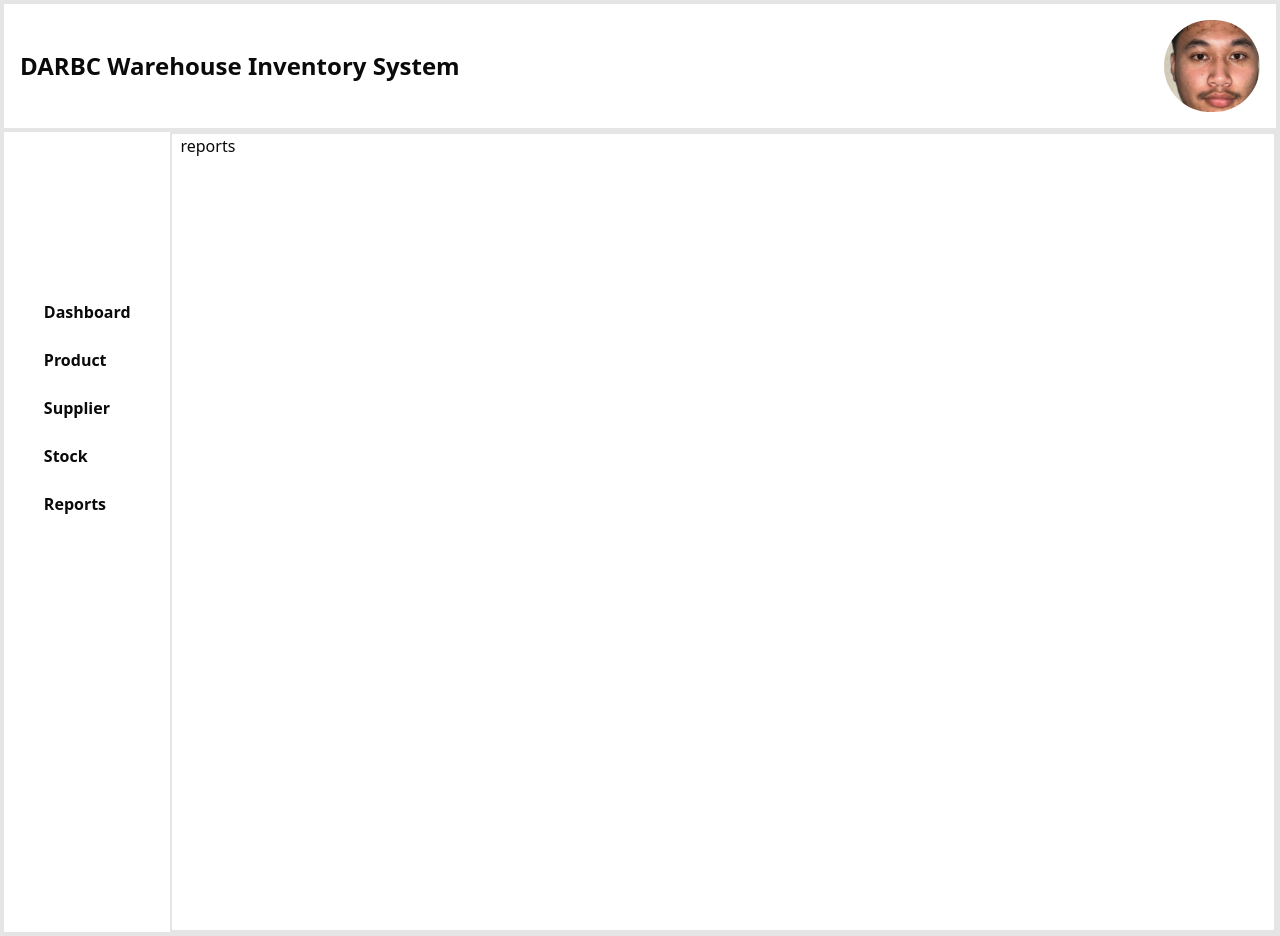
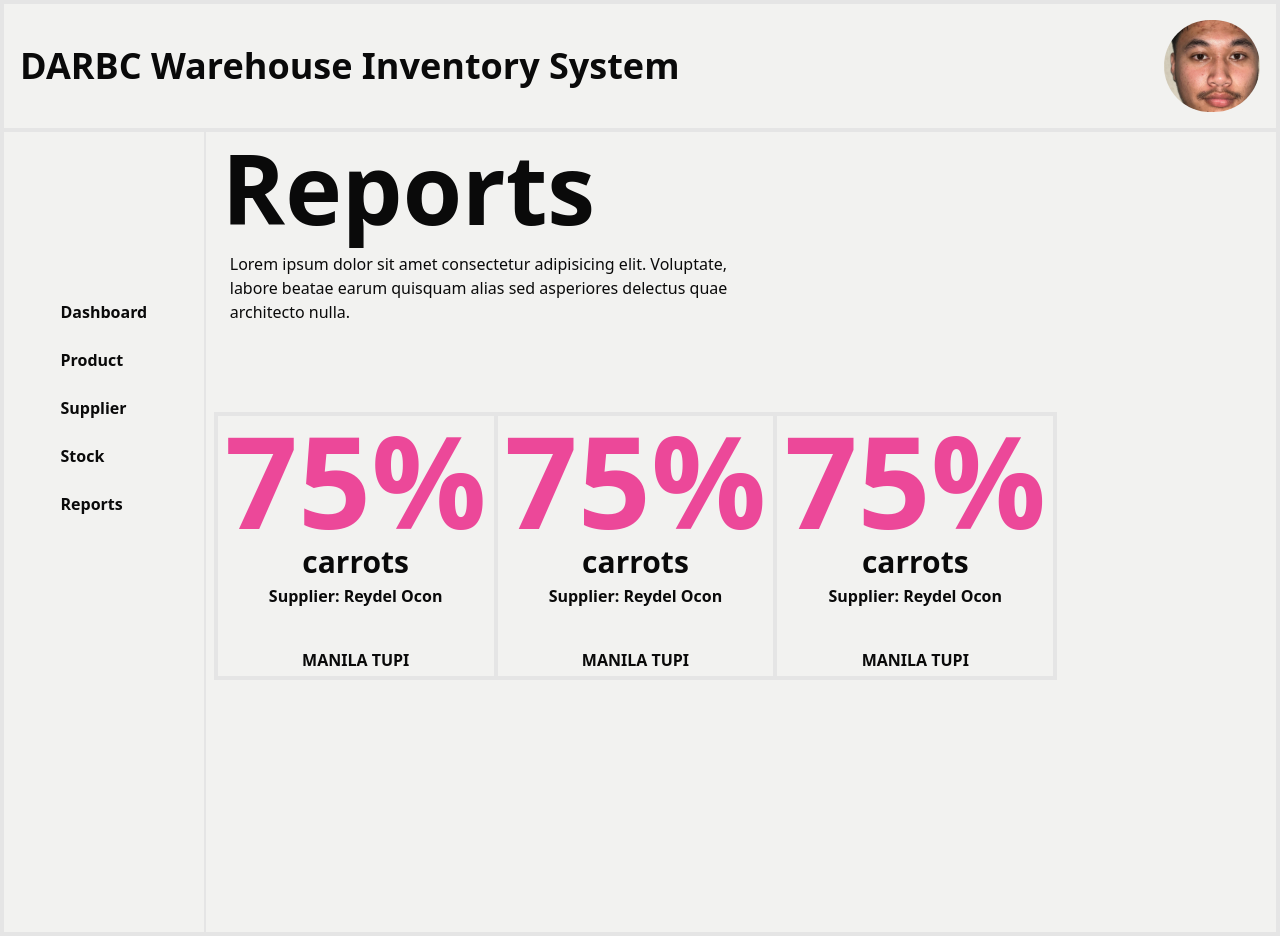
Before and after one commit to reydelshit/jed-inventory, a React (Vite) app: page /reports in a window 1280 px wide. Built offline with nearby package versions, Linux system fonts and the light colour scheme.

Commit message:
added: reports

```diff
--- a/src/App.tsx
+++ b/src/App.tsx
@@ -13,7 +13,7 @@ import PageHeader from './components/PageHeader';
 
 function App() {
   return (
-    <div className="p-4">
+    <div className="p-4 ">
       <PageHeader title="Dashboard" display="true" description="" />
 
       <div className="mt-[5rem] flex flex-col">
--- a/src/components/Header.tsx
+++ b/src/components/Header.tsx
@@ -3,7 +3,7 @@ import pfp from '../assets/pfp.jpg';
 export default function Header() {
   return (
     <header className="h-[8rem] border-2 flex items-center p-4 justify-between">
-      <h1 className="text-2xl font-bold">DARBC Warehouse Inventory System</h1>
+      <h1 className="text-4xl font-bold">DARBC Warehouse Inventory System</h1>
 
       <img
         className="h-full w-[6rem] rounded-full object-cover"
--- a/src/components/PageHeader.tsx
+++ b/src/components/PageHeader.tsx
@@ -8,7 +8,7 @@ export default function PageHeader({
   description: string;
 }) {
   return (
-    <div className="text-start p-2 border-2">
+    <div className="text-start p-2">
       {display === 'true' ? (
         <div className="text-2xl font-bold text-pink-500">HELLO, JED</div>
       ) : null}
--- a/src/components/Sidebar.tsx
+++ b/src/components/Sidebar.tsx
@@ -1,7 +1,7 @@
 import { Link } from 'react-router-dom';
 export default function Sidebar() {
   return (
-    <div className="font-bold w-[12rem] h-screen flex flex-col items-center justify-center">
+    <div className="font-bold w-[15rem] h-screen flex flex-col items-center justify-center border-r-2">
       <div className="mt-[-15rem]">
         <Link className="p-2 mb-2 flex items-center gap-2" to="/">
           {/* <RxDashboard className="text-md h-[1.5rem] w-[1.5rem]" /> Dashboard */}
--- a/src/components/pages/Product.tsx
+++ b/src/components/pages/Product.tsx
@@ -58,6 +58,7 @@ export default function Product() {
   >([]);
 
   const navigate = useNavigate();
+
   const handleChangeImage = (e: React.ChangeEvent<HTMLInputElement>) => {
     const data = new FileReader();
     data.readAsDataURL(e.target.files![0]);
@@ -166,10 +167,10 @@ export default function Product() {
               return (
                 <div
                   key={index}
-                  className="flex gap-2 w-full border-2 mt-[2rem] p-2 border-pink-500 rounded-md font-bold "
+                  className="flex gap-4 w-full border-2 mt-[2rem] p-2 rounded-md font-bold bg-white h-[25rem]"
                 >
                   <img
-                    className="h-[15rem] w-[20rem] object-cover block rounded-md"
+                    className="h-full w-[20rem] object-cover block rounded-md"
                     src={prod.product_image}
                     alt=""
                   />
@@ -197,22 +198,24 @@ export default function Product() {
             >
               Add Product
             </Button>
-            <Button className="bg-pink-500">Add Stock</Button>
+            <Button onClick={() => navigate('/stock')} className="bg-pink-500">
+              Add Stock
+            </Button>
           </div>
           <div className="grid grid-cols-2 gap-2 w-full">
             {product
               .map((product, index) => {
                 return (
-                  <div key={index} className="h-[20rem]">
+                  <div key={index} className="h-[20rem] p-4 ">
                     <img
-                      className="h-[80%] w-full object-cover rounded-md cursor-pointer hover:opacity-50"
+                      className="h-[80%] w-full object-cover rounded-3xl cursor-pointer hover:opacity-50"
                       src={product.product_image}
                       onMouseOver={() => handleMouseOver(product.product_id)}
                       onMouseLeave={() => handleMouseLeave()}
                       alt="product"
                     />
                     <div className="p-2">
-                      <h1 className="font-bold uppercase text-2xl text-pink-500">
+                      <h1 className="font-bold uppercase text-2xl ">
                         {product.product_name}
                       </h1>
                       <p className="text-sm">{product.stocks} stocks</p>
--- a/src/components/pages/ProductsAll.tsx
+++ b/src/components/pages/ProductsAll.tsx
@@ -59,7 +59,7 @@ export default function ProductsAll() {
               <TableHead className="text-white">Product Name</TableHead>
               <TableHead className="text-white">Date Expiration</TableHead>
               <TableHead className="text-white">Status</TableHead>
-              <TableHead className="text-white">Quantity</TableHead>
+              <TableHead className="text-white">Stocks</TableHead>
               <TableHead className="text-white w-[5rem]">Actions</TableHead>
             </TableRow>
           </TableHeader>
--- /dev/null
+++ b/src/components/pages/Reports.tsx
@@ -0,0 +1,39 @@
+import PageHeader from '../PageHeader';
+
+export default function Reports() {
+  return (
+    <div>
+      <PageHeader
+        title="Reports"
+        display="false"
+        description="    Lorem ipsum dolor sit amet consectetur adipisicing elit. Voluptate, labore beatae earum quisquam alias sed asperiores delectus quae architecto nulla."
+      />
+
+      <div className="border-2 mt-[5rem] flex justify-between w-[80%]">
+        <div className="flex justify-center w-[20rem] border-2 flex-col items-center leading-8">
+          <h1 className="text-9xl text-pink-500 font-bold">75%</h1>
+          <p className="font-bold text-3xl">carrots</p>
+          <p className="font-bold text-1xl mb-[2rem]">Supplier: Reydel Ocon</p>
+
+          <p className="font-bold text-1xl">MANILA TUPI</p>
+        </div>
+
+        <div className="flex justify-center w-[20rem] border-2 flex-col items-center leading-8">
+          <h1 className="text-9xl text-pink-500 font-bold">75%</h1>
+          <p className="font-bold text-3xl">carrots</p>
+          <p className="font-bold text-1xl mb-[2rem]">Supplier: Reydel Ocon</p>
+
+          <p className="font-bold text-1xl">MANILA TUPI</p>
+        </div>
+
+        <div className="flex justify-center w-[20rem] border-2 flex-col items-center leading-8">
+          <h1 className="text-9xl text-pink-500 font-bold">75%</h1>
+          <p className="font-bold text-3xl">carrots</p>
+          <p className="font-bold text-1xl mb-[2rem]">Supplier: Reydel Ocon</p>
+
+          <p className="font-bold text-1xl">MANILA TUPI</p>
+        </div>
+      </div>
+    </div>
+  );
+}
--- a/src/components/pages/Stock.tsx
+++ b/src/components/pages/Stock.tsx
@@ -80,12 +80,14 @@ export default function Stock() {
       .post('http://localhost/jed-inventory/stock.php', {
         product_name: selectedProduct,
         quantity: quantity,
+        product_id: selectedProductId,
         type: 'Stock In',
       })
       .then((res) => {
         console.log(res.data);
         setShowStockFormStockIn(false);
         getAllStockHistory();
+        getAllProducts();
       });
   };
 
@@ -95,12 +97,14 @@ export default function Stock() {
       .post('http://localhost/jed-inventory/stock.php', {
         product_name: selectedProduct,
         quantity: quantity,
+        product_id: selectedProductId,
         type: 'Stock Out',
       })
       .then((res) => {
         console.log(res.data);
         setShowStockFormStockOut(false);
         getAllStockHistory();
+        getAllProducts();
       });
   };
 
@@ -116,6 +120,7 @@ export default function Stock() {
         <div className="w-[30rem]">
           <div className="mt-[2rem] w-full flex justify-end">
             <Input
+              onChange={(e) => setSearchProduct(e.target.value)}
               placeholder="search product"
               className="w-[15rem] border-2 border-pink-500"
             />
@@ -174,9 +179,13 @@ export default function Stock() {
         </div>
 
         <div className="w-[80%]">
-          <h1 className="font-bold text-3xl py-5 text-end">
-            STOCK IN AND STOCK OUT HISTORY
-          </h1>
+          <div className="flex justify-between items-center">
+            <h1 className="font-bold text-3xl py-5">
+              STOCK IN AND STOCK OUT HISTORY
+            </h1>
+            <Button className="bg-pink-500">Export Report</Button>
+          </div>
+
           <Table className="border-2">
             <TableHeader className="bg-pink-500 text-white">
               <TableRow>
--- a/src/components/pages/Supplier.tsx
+++ b/src/components/pages/Supplier.tsx
@@ -24,6 +24,7 @@ type SupplierDetails = {
 export default function Supplier() {
   const [supplierDetails, setSupplierDetails] = useState({});
   const [suppliers, setSuppliers] = useState<SupplierDetails[]>([]);
+  const [searchSupplier, setSearchSupplier] = useState('' as string);
 
   const handleInputChange = (e: React.ChangeEvent<HTMLInputElement>) => {
     const { name, value } = e.target;
@@ -55,7 +56,7 @@ export default function Supplier() {
   }, []);
 
   return (
-    <div className="border-2 p-4">
+    <div className=" p-4">
       <div>
         <PageHeader
           title="Supplier"
@@ -65,8 +66,7 @@ export default function Supplier() {
       </div>
       <div className="mt-[2rem]">
         <div className="flex w-full justify-between gap-10">
-          <div className="w-[40rem] border-2 p-2">
-            <h1 className="font-bold text-2xl">Supplier Info</h1>
+          <div className="w-[40rem] p-4 bg-white rounded-lg">
             <form onSubmit={handleSubmit}>
               <div>
                 <Label>Supplier Name</Label>
@@ -88,15 +88,21 @@ export default function Supplier() {
                 <Input onChange={handleInputChange} name="address" />
               </div>
 
-              <Button type="submit" className="mt-2">
+              <Button type="submit" className="mt-2 bg-pink-500">
                 Submit
               </Button>
             </form>
           </div>
 
           <div className="w-full">
-            <Table className="border-2">
-              <TableCaption>A list of your recent invoices.</TableCaption>
+            <div className="mt-[2rem] w-full flex justify-end my-2">
+              <Input
+                onChange={(e) => setSearchSupplier(e.target.value)}
+                placeholder="search supplier"
+                className="w-[20rem] border-2 border-pink-500 bg-white"
+              />
+            </div>
+            <Table className="border-2 bg-white">
               <TableHeader className="bg-pink-500 text-white">
                 <TableRow>
                   <TableHead className="text-white">Supplier</TableHead>
@@ -107,9 +113,13 @@ export default function Supplier() {
                 </TableRow>
               </TableHeader>
               <TableBody>
-                {suppliers.map((supplier) => {
+                {suppliers
+                  .filter((supplier) =>
+                    supplier.supplier_name.includes(searchSupplier),
+                  )
+                  .map((supplier, index) => {
                     return (
-                    <TableRow>
+                      <TableRow key={index}>
                         <TableCell>{supplier.supplier_name}</TableCell>
                         <TableCell>{supplier.product_supplied}</TableCell>
                         <TableCell>{supplier.address}</TableCell>
--- a/src/components/root/Root.tsx
+++ b/src/components/root/Root.tsx
@@ -12,7 +12,7 @@ export default function Root() {
       <Header />
       <div className="flex border-2">
         <Sidebar />
-        <div className="w-full border-2 px-2">
+        <div className="w-full px-2">
           {location.pathname === '/' ? <App /> : <Outlet />}
         </div>
       </div>
--- a/src/index.css
+++ b/src/index.css
@@ -74,3 +74,7 @@
     @apply bg-background text-foreground;
   }
 }
+
+body {
+  background-color: #f2f2f0;
+}
--- a/src/main.tsx
+++ b/src/main.tsx
@@ -7,6 +7,7 @@ import Product from './components/pages/Product.tsx';
 import Supplier from './components/pages/Supplier.tsx';
 import ProductsAll from './components/pages/ProductsAll.tsx';
 import Stock from './components/pages/Stock.tsx';
+import Reports from './components/pages/Reports.tsx';
 
 const router = createBrowserRouter([
   {
@@ -34,7 +35,7 @@ const router = createBrowserRouter([
       },
       {
         path: '/reports',
-        element: <h1>reports</h1>,
+        element: <Reports />,
       },
     ],
   },
```
Lines whose indentation alone changed are shown as unchanged.
